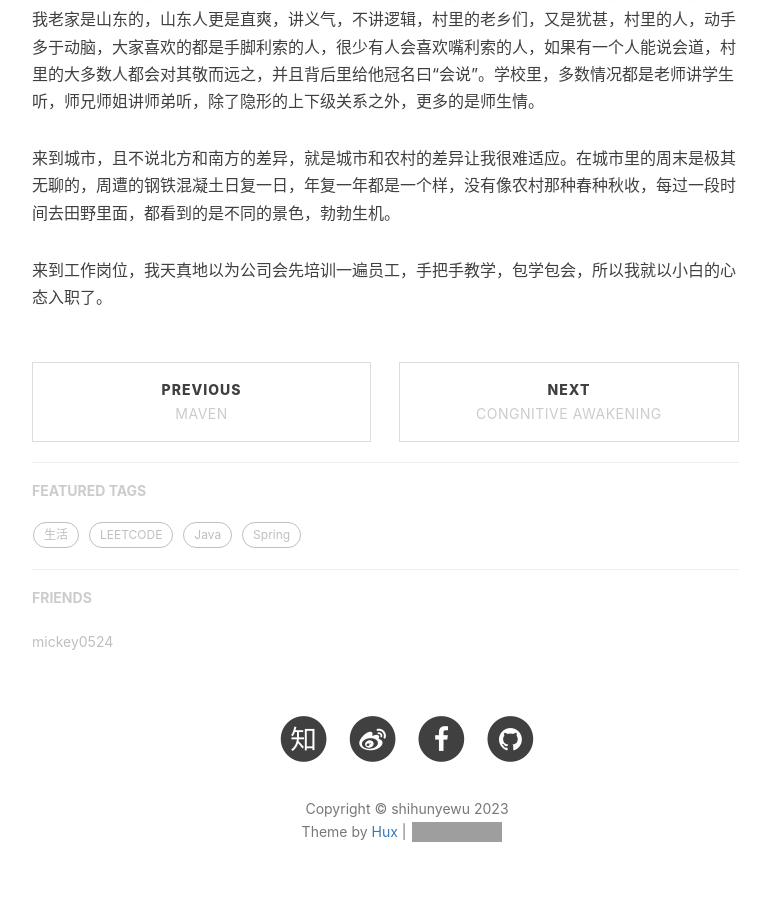
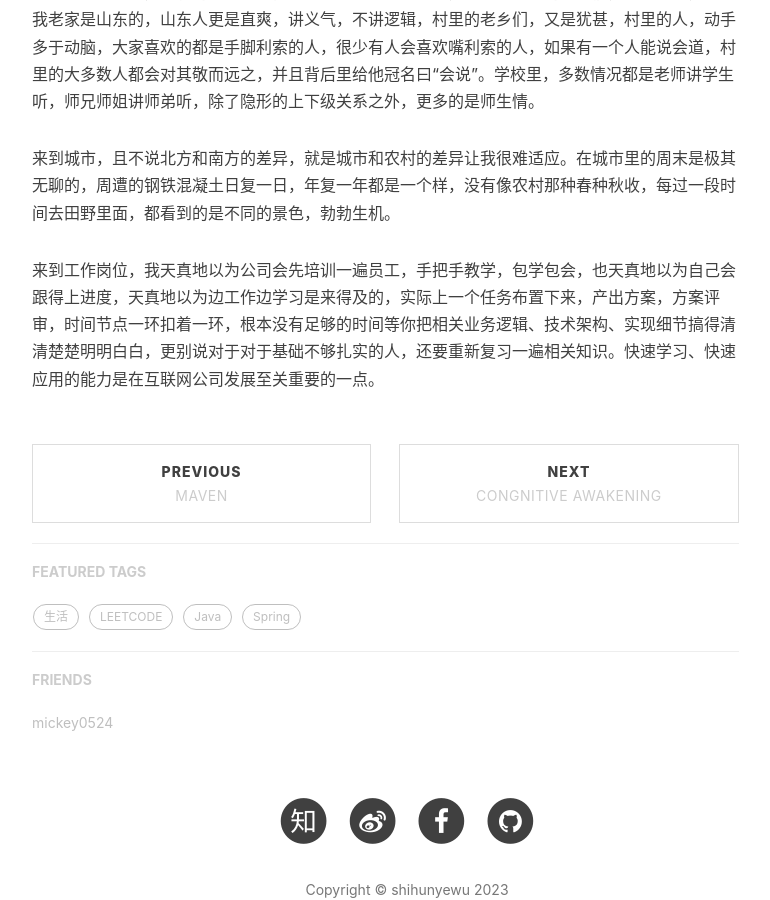
Before and after one commit to shihunyewu/shihunyewu.github.io, a Jekyll site: the page built from _posts/2021-02-21-work-life.md, in a window 1280 px wide and 900 px high, scrolled down 855 px. Shown: the whole window, without its empty margins (233-1003 px from the left). Built offline with Jekyll 4.4.1, drawn with Linux system fonts in a browser that asks for light colours; nearby versions of some CDN libraries; comment, search, counter and statistics services are not loaded; grey boxes are pictures that could not be loaded.

Commit message:
Update 2021-02-21-work-life.md

```diff
--- a/_posts/2021-02-21-work-life.md
+++ b/_posts/2021-02-21-work-life.md
@@ -21,4 +21,4 @@ tags:
 
 来到城市，且不说北方和南方的差异，就是城市和农村的差异让我很难适应。在城市里的周末是极其无聊的，周遭的钢铁混凝土日复一日，年复一年都是一个样，没有像农村那种春种秋收，每过一段时间去田野里面，都看到的是不同的景色，勃勃生机。
 
-来到工作岗位，我天真地以为公司会先培训一遍员工，手把手教学，包学包会，所以我就以小白的心态入职了。
+来到工作岗位，我天真地以为公司会先培训一遍员工，手把手教学，包学包会，也天真地以为自己会跟得上进度，天真地以为边工作边学习是来得及的，实际上一个任务布置下来，产出方案，方案评审，时间节点一环扣着一环，根本没有足够的时间等你把相关业务逻辑、技术架构、实现细节搞得清清楚楚明明白白，更别说对于对于基础不够扎实的人，还要重新复习一遍相关知识。快速学习、快速应用的能力是在互联网公司发展至关重要的一点。
```
